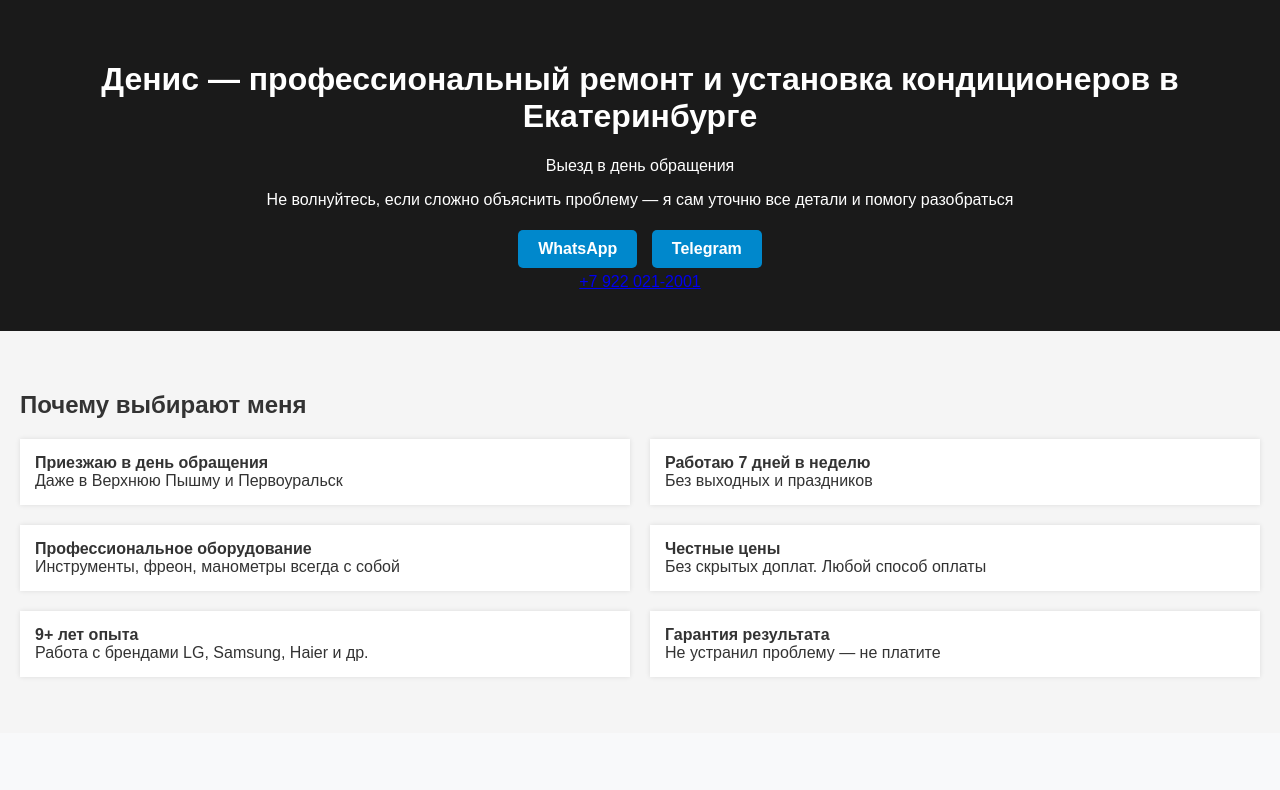
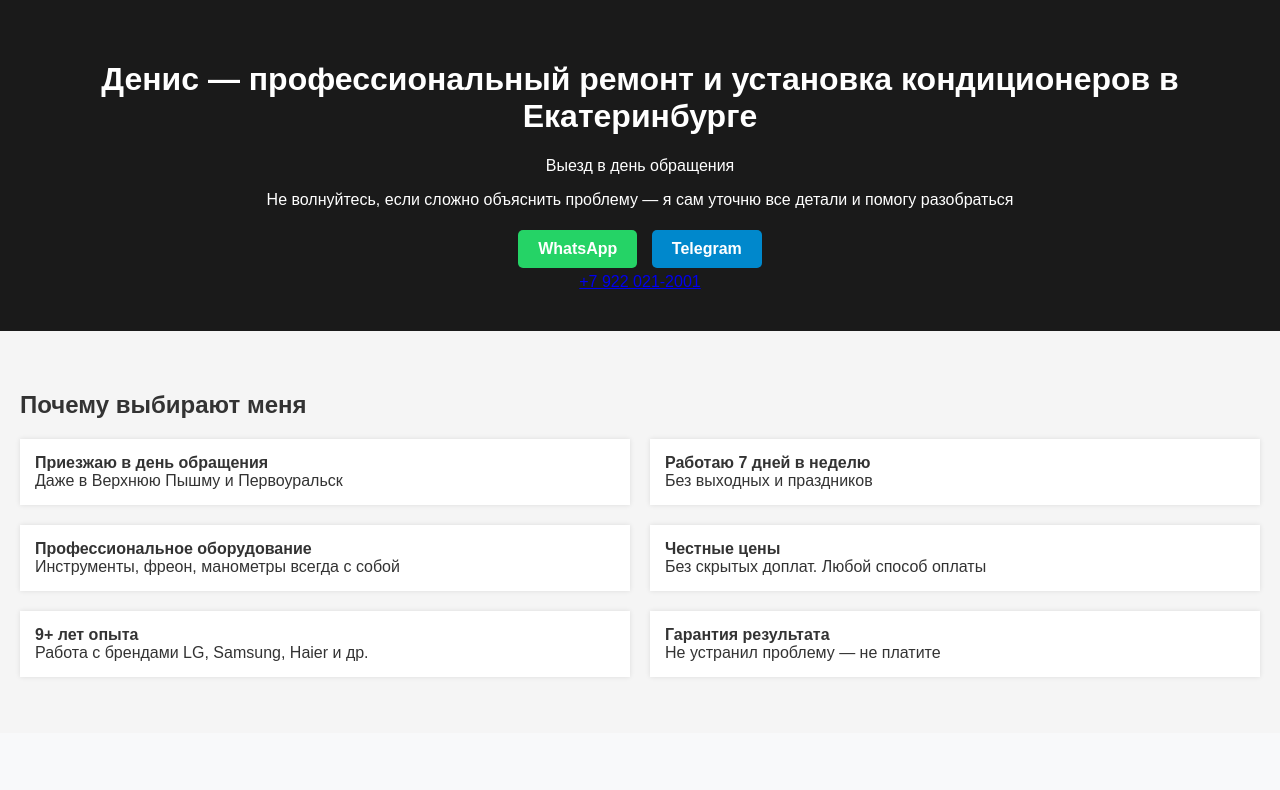
Before and after one commit to Ezerlin/cond-service1, a plain HTML site: page index.html in a window 1280 px wide. Shown: the top 790 px of the page. Drawn offline with Linux system fonts and the light colour scheme.

Commit message:
Add files via upload

```diff
--- a/styles.css
+++ b/styles.css
@@ -19,7 +19,7 @@ body {
   text-decoration: none;
   font-weight: bold;
 }
-.btn.whatsapp { background-color: #0088cc; color: #fff; }
+.btn.whatsapp { background-color: #25d366; color: #fff; }
 .btn.telegram { background-color: #0088cc; color: #fff; }
 .btn.submit { background-color: #007bff; color: #fff; }
 
```
